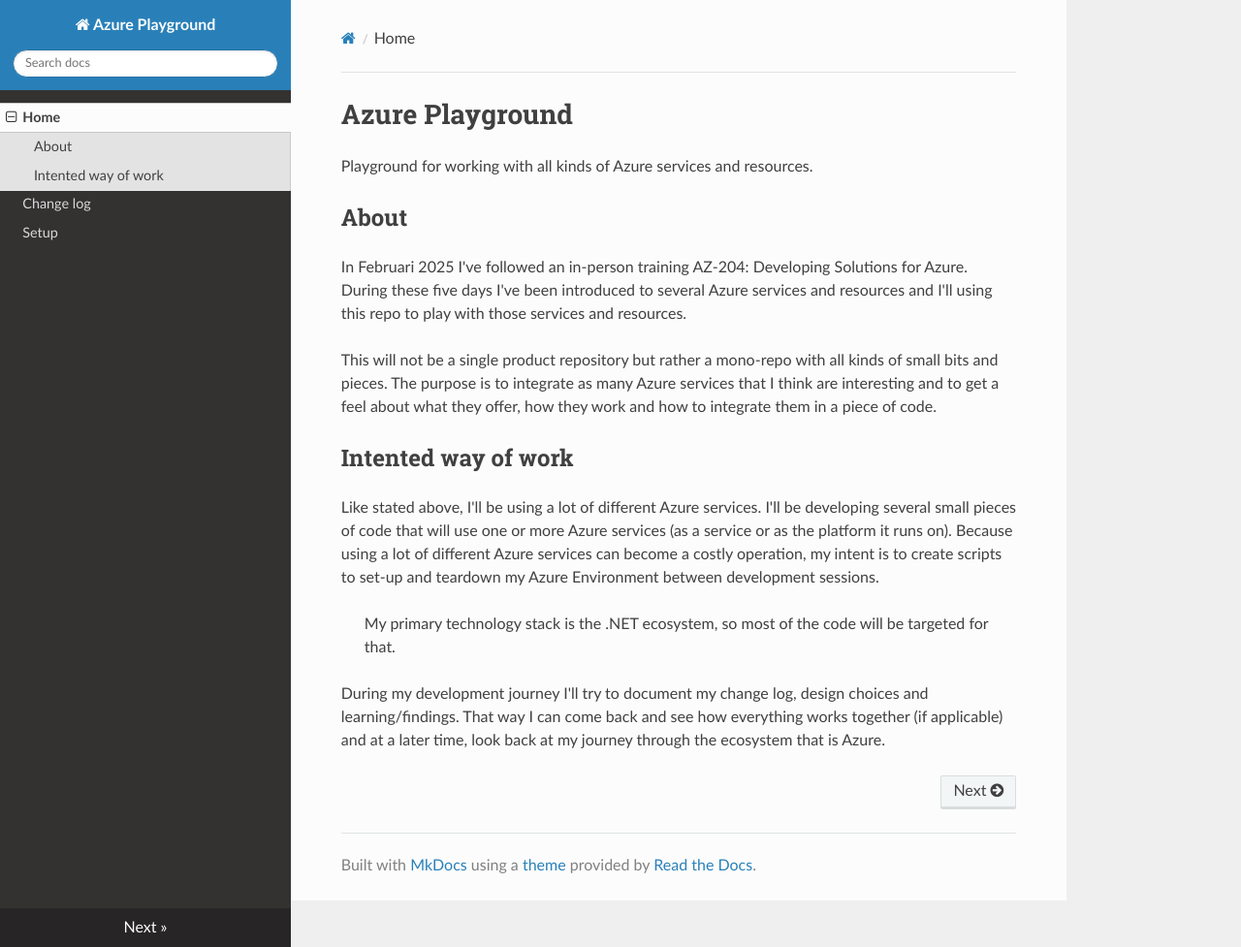
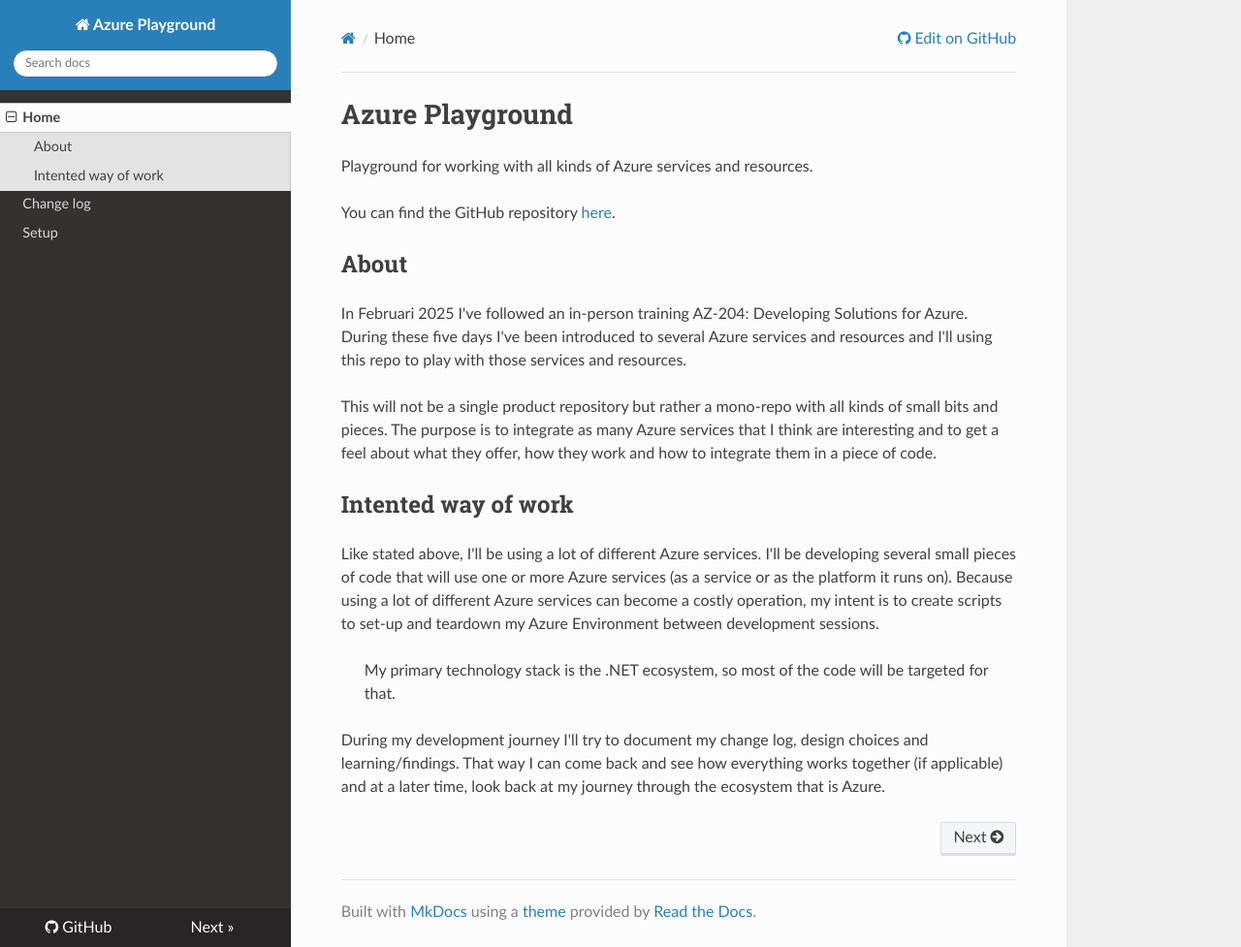
Before and after one commit to wvanlosser/azure-playground, an MkDocs documentation site: the page built from docs/index.md, in a window 1280 px wide and 977 px high. Shown: the whole window at 97% size. Built offline with MkDocs 1.6.1, drawn with Linux system fonts in a browser that asks for light colours; nearby versions of some CDN libraries.

Commit message:
Link documentation to GitHub and vice-versa

```diff
--- a/docs/index.md
+++ b/docs/index.md
@@ -1,6 +1,8 @@
 # Azure Playground
 
 Playground for working with all kinds of Azure services and resources.
+
+You can find the GitHub repository [here](https://github.com/wvanlosser/azure-playground).
 
 ## About
 
--- a/mkdocs.yml
+++ b/mkdocs.yml
@@ -4,3 +4,4 @@
   - Change log: changelog.md
   - Setup: setup.md
 theme: readthedocs
+repo_url: https://github.com/wvanlosser/azure-playground
```
Also changed, not shown: README.md (+1 -0 lines).
